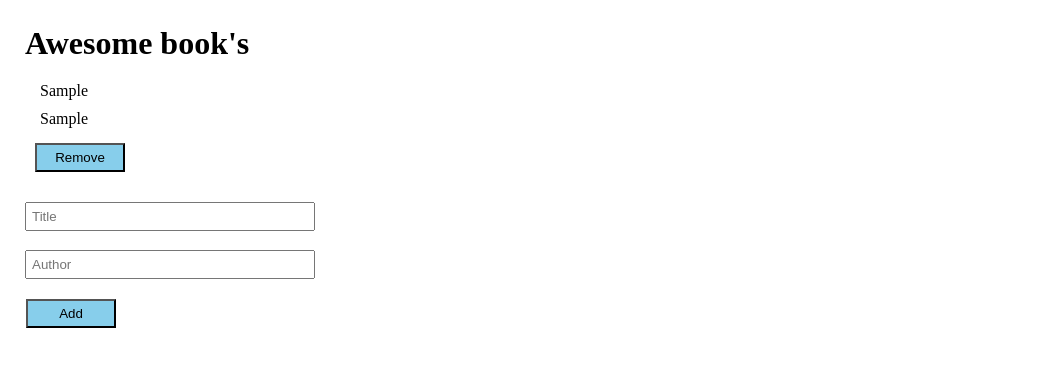
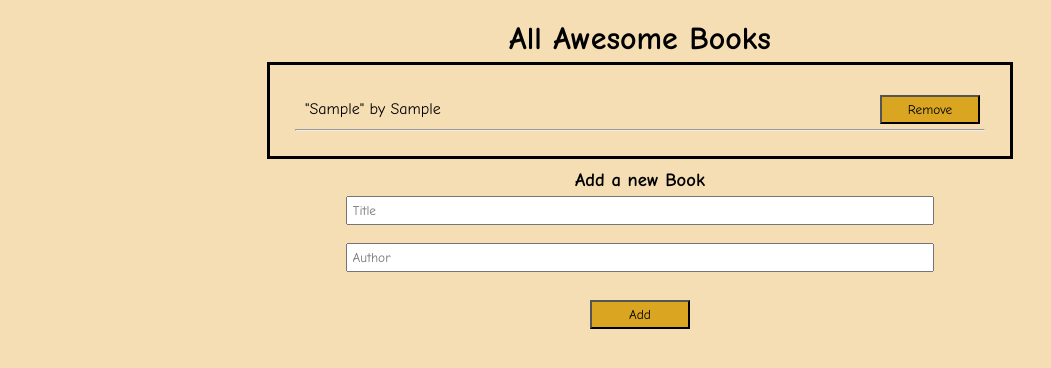
Before and after one commit to AbenezerAssefa/Awesome-Books-Js, a website: page index.html in a window 1280 px wide. Both pictures are taken after typing "Sample", "Sample" into the empty fields and a click on the button "Add". Shown: the whole page, without its empty margins (0-1051 px from the left). Drawn offline with Linux system fonts and the light colour scheme.

Commit message:
added class js to  awsomebooks

```diff
--- a/index.html
+++ b/index.html
@@ -1,30 +1,33 @@
 <!DOCTYPE html>
 <html lang="en">
+
 <head>
   <meta charset="UTF-8" />
   <meta http-equiv="X-UA-Compatible" content="IE=edge" />
   <meta name="viewport" content="width=device-width, initial-scale=1.0" />
-   <link rel="stylesheet" href="style.css">
-    <title>Awesome Books</title>
+  <link rel="stylesheet" href="./style.css" />
+  <link rel="preconnect" href="https://fonts.googleapis.com" />
+  <link rel="preconnect" href="https://fonts.gstatic.com" crossorigin />
+  <link href="https://fonts.googleapis.com/css2?family=Comic+Neue:wght@300;400;700&display=swap" rel="stylesheet" />
+  <title>Document</title>
 </head>
 
 <body>
-    <div class="main">
-      <div class="list">
-        <h1>Awesome book's</h1>
-        <div class="added-books"></div>
-      </div>
-      <div class="add-a-new-book">
-        <div class="add-title-and-author">
-          <input class="add-title" type="text" placeholder="Title"/>
-          <input class="add-author" type="text" placeholder="Author"/>
-          <div class="add-button-container">
-            <button type="submit" class="add-button">Add</button>
-          </div>
-        </div>
-      </div>
+  <main class="main">
+    <h1>All Awesome Books</h1>
+    <div class="bookList">
+      <ul id="books-list"></ul>
     </div>
 
+    <form id="add-book-form">
+      <h3>Add a new Book</h3>
+      <input type="text" id="title" placeholder="Title" required /><br /><br />
+      <input type="text" id="author" placeholder="Author" required /><br /><br />
+      <div class="alert-message"></div>
+      <button type="submit">Add</button>
+    </form>
+  </main>
   <script src="script.js"></script>
 </body>
+
 </html>
--- a/script.js
+++ b/script.js
@@ -1,66 +1,74 @@
-const addedBooks = document.querySelector('.added-books'); // In this div the html wil be created dinamically
-let books = []; // In this array all the new books will be added
-let removeButton = [];
+class Books {
+  constructor() {
+    this.books = JSON.parse(localStorage.getItem('books')) || [];
+  }
 
-// add new book to books array and delete input fields for new input
-function add() {
-  const newTitle = document.querySelector('.add-title'); // User input
-  const newAuthor = document.querySelector('.add-author'); // User input
-  if (newTitle.value !== '' && newAuthor.value !== '') {
-    books.push({
-      title: newTitle.value,
-      author: newAuthor.value,
+  displayBooks() {
+    const booksList = document.getElementById('books-list');
+    booksList.innerHTML = '';
+    this.books.forEach((book) => {
+      const li = document.createElement('li');
+      li.classList.add('book');
+      li.innerHTML = `<div>"${book.title}" by ${book.author}</div>`;
+      const removeButton = document.createElement('button');
+      removeButton.innerHTML = 'Remove';
+      removeButton.addEventListener('click', () => {
+        this.removeBook(book);
+      });
+      li.appendChild(removeButton);
+      booksList.appendChild(li);
+      li.style.listStyleType = 'none';
+      const hr = document.createElement('hr');
+      booksList.appendChild(hr);
     });
-    localStorage.setItem('storedBooks', JSON.stringify(books));
-    newTitle.value = '';
-    newAuthor.value = '';
+  }
+
+  addBook(title, author) {
+    const book = { title, author };
+    this.books.push(book);
+    localStorage.setItem('books', JSON.stringify(this.books));
+    this.displayBooks();
+  }
+
+  removeBook(book) {
+    const newBooks = this.books.filter((b) => b.title !== book.title || b.author !== book.author);
+    localStorage.setItem('books', JSON.stringify(newBooks));
+    this.books = newBooks;
+    this.displayBooks();
   }
 }
 
-// remove a book from books array
-function remove(index) {
-  books.splice(index, 1);
-  localStorage.setItem('storedBooks', JSON.stringify(books));
-}
+const alertMessage = document.querySelector('.alert-message');
+document.addEventListener('DOMContentLoaded', () => {
+  const books = new Books();
+  books.displayBooks();
+  const form = document.getElementById('add-book-form');
+  form.addEventListener('submit', (event) => {
+    event.preventDefault();
+    const title = document.getElementById('title').value;
+    const author = document.getElementById('author').value;
 
-// print on the HTML if a book is added or removed
-function print() {
-  addedBooks.innerHTML = '';
-  for (let i = 0; i < books.length; i += 1) {
-    const html = `
-      <div class="book">
-        <div class="book-details">
-          <div class="title">${books[i].title}</div>
-          <div class="author">${books[i].author}</div>
-        </div>
-        <div class="remove-container">
-          <button class="remove-number">Remove</button>
-        </div>
-      </div>
-    `;
-    addedBooks.innerHTML += html;
-  }
+    // check if the book is already in the list
+    const booksArrays = JSON.parse(localStorage.getItem('books')) || [];
+    let bookExists = false;
+    if (booksArrays.length > 0) {
+      for (let i = 0; i < booksArrays.length; i += 1) {
+        if (booksArrays[i].title === title && booksArrays[i].author === author) {
+          bookExists = true;
+        }
+        if (bookExists) alertMessage.innerHTML = `The book ${title} by ${author} already exists`;
+      }
+    }
+    if (bookExists === false) {
+      books.addBook(title, author);
+    }
+    // end of the check
 
-  // before using removeButton we need to create it with this: addedBooks.innerHTML += html;
-  removeButton = document.querySelectorAll('.remove-number');
-  for (let i = 0; i < books.length; i += 1) {
-    removeButton[i].addEventListener('click', () => {
-      remove(i);
-      print();
-    });
-  }
-}
-
-// when the window loads the local storage will be printed
-window.addEventListener('load', () => {
-  if (localStorage.getItem('storedBooks')) {
-    books = JSON.parse(localStorage.getItem('storedBooks'));
-  }
-  print();
+    form.reset();
+  });
 });
 
-const addButton = document.querySelector('.add-button');
-addButton.addEventListener('click', () => {
-  add();
-  print();
+const titleInput = document.querySelector('#title');
+titleInput.addEventListener('click', () => {
+  alertMessage.innerHTML = '';
 });
--- a/style.css
+++ b/style.css
@@ -2,35 +2,63 @@
   box-sizing: border-box;
   margin: 0;
   padding: 5px;
+  font-family: 'Comic Neue', cursive;
 }
 
 body {
   margin: 0 auto;
+  background-color: wheat;
+  color: black;
+}
+
+hr {
+  color: black;
+  margin: 0;
+  padding: 0;
+}
+
+.main {
+  width: 60%;
+  margin: 0 auto;
   display: flex;
   flex-direction: column;
+  justify-content: center;
+  align-items: center;
 }
 
-.add-title-and-author {
-  display: flex;
-  flex-direction: column;
-  width: 300px;
+h1 {
+  width: 100%;
+  text-align: center;
 }
 
-.add-author {
-  margin-top: 19px;
+#add-book-form {
+  width: 100%;
 }
 
-.add-button-container {
-  margin-left: -4px;
-  margin-top: 15px;
+.bookList {
+  border: 3px solid black;
+  width: 100%;
+}
+
+.book {
+  display: flex;
+  justify-content: space-between;
+}
+
+ul {
+  margin: 0;
+  padding: 20px;
+}
+
+form {
+  text-align: center;
 }
 
 button {
-  background-color: #87ceeb;
-  color: black;
-  width: 90px;
+  background-color: goldenrod;
+  width: 100px;
 }
 
-h1 {
-  margin-bottom: -5px;
+input {
+  width: 80%;
 }
```
Lines whose indentation alone changed are shown as unchanged.
